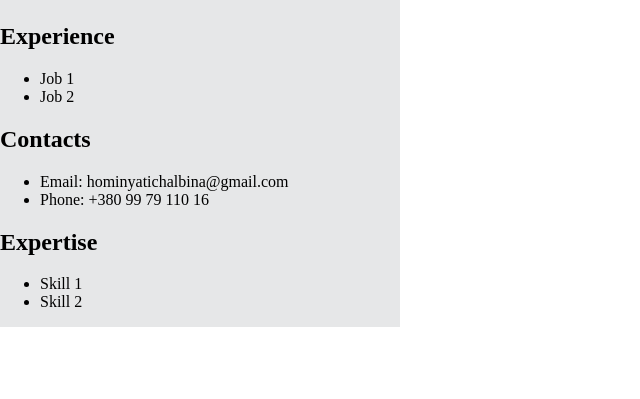
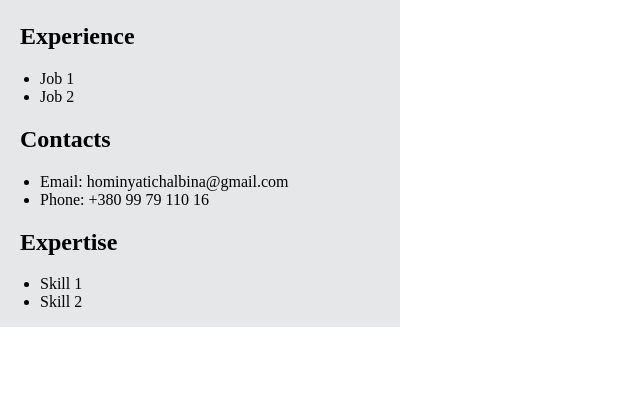
Before and after one commit to AlbinaKhominiatych/portfolio_site, a Django app: page / in a window 1280 px wide. Shown: the part 401-800 px from the top of the page, without its empty margins (0-640 px from the left). Run offline with Django 4.2, Linux system fonts and the light colour scheme.

Commit message:
add styles in index.html

```diff
--- a/portfolio/portfolio_app/templates/index.html
+++ b/portfolio/portfolio_app/templates/index.html
@@ -18,6 +18,7 @@
             width: 400px;
             height: 100%;
             background-color: #E6E7E8;
+
         }
         #content {
             flex-grow: 1;
@@ -32,13 +33,21 @@
         }
         #info h2 {
             font-size: 20px;
+
         }
         #info p {
             font-size: 16px;
+
         }
         header {
             text-align: top;
         }
+        #experience h2,
+        #contacts h2,
+        #expertise h2 {
+            margin-left: 20px;
+         }
+
     </style>
 </head>
 <body>
```
